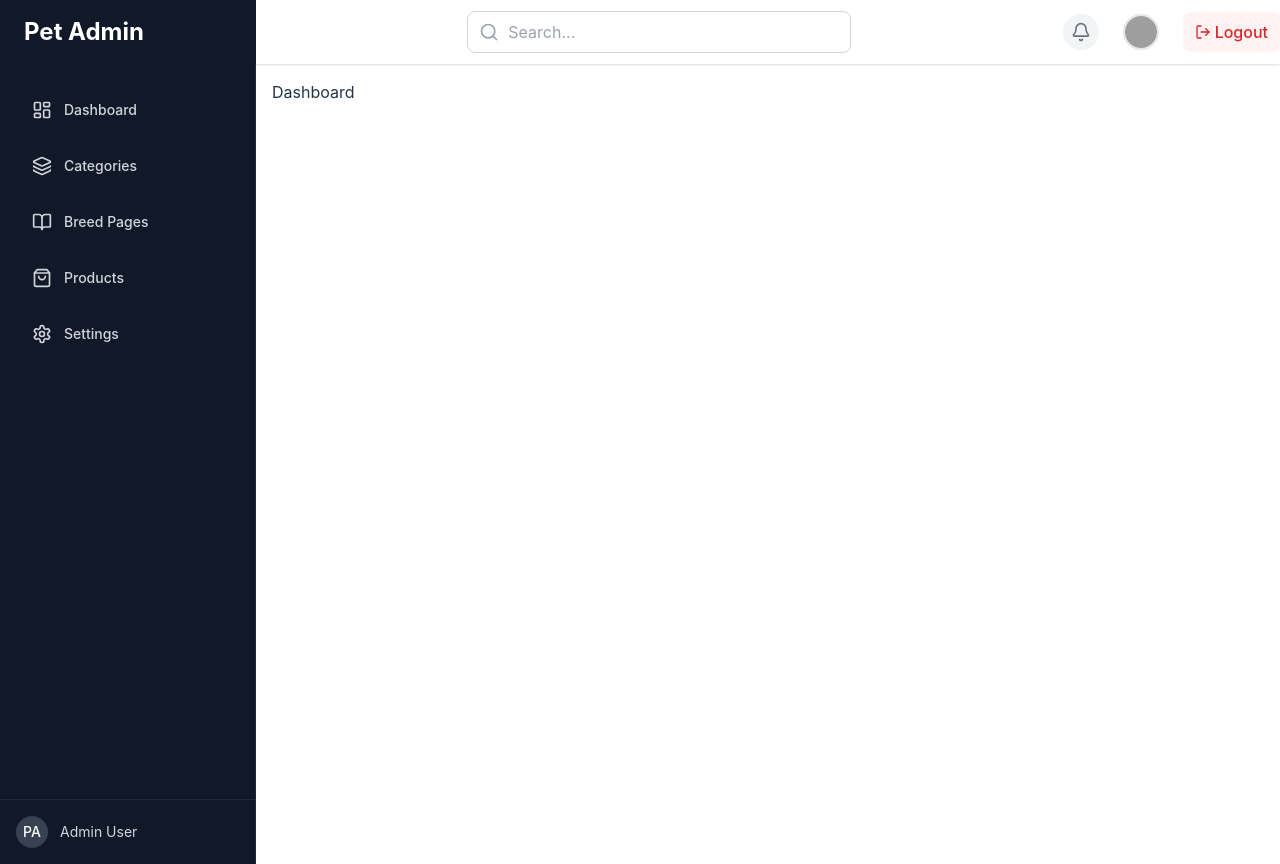
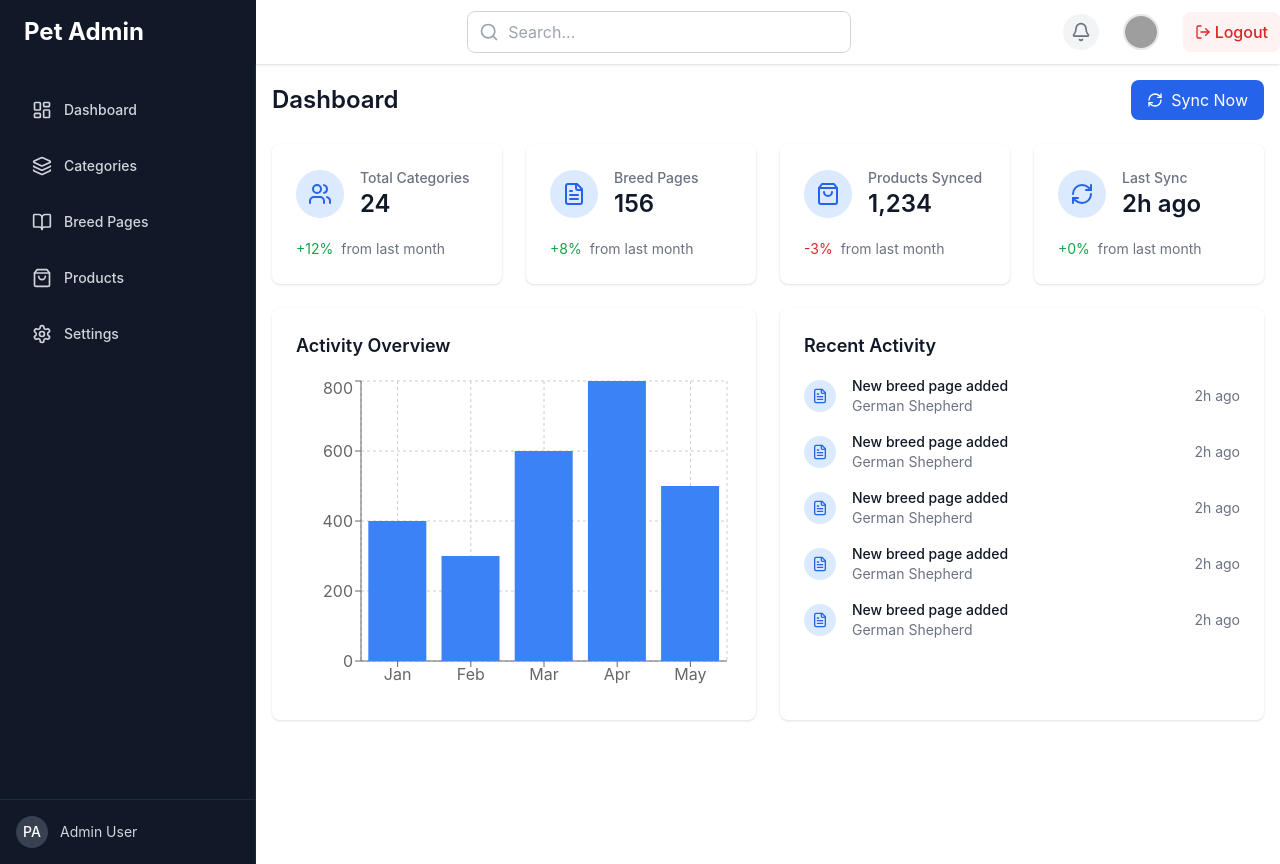
Before and after one commit to Mayank-Webseeder/shopifyAdmin_fronend, a React (Vite) app: page /dashboard in a window 1280 px wide. Built offline with nearby package versions, Linux system fonts and the light colour scheme; grey boxes are pictures that could not be loaded.

Commit message:
added Dashboard

```diff
--- a/src/pages/Dashboard.jsx
+++ b/src/pages/Dashboard.jsx
@@ -1,9 +1,89 @@
 import React from 'react';
+import { BarChart, Bar, XAxis, YAxis, CartesianGrid, Tooltip, ResponsiveContainer } from 'recharts';
+import { Users, ShoppingBag, FileText, RefreshCw } from 'lucide-react';
 
-const Dashboard = () => {
+const data = [
+  { name: 'Jan', value: 400 },
+  { name: 'Feb', value: 300 },
+  { name: 'Mar', value: 600 },
+  { name: 'Apr', value: 800 },
+  { name: 'May', value: 500 },
+];
+
+function StatCard({ icon: Icon, title, value, change }) {
   return (
-    <div>
-      <h1>Dashboard</h1>
+    <div className="bg-white p-6 rounded-lg shadow">
+      <div className="flex items-center">
+        <div className="p-3 rounded-full bg-blue-100 text-blue-600">
+          <Icon className="h-6 w-6" />
+        </div>
+        <div className="ml-4">
+          <p className="text-sm font-medium text-gray-500">{title}</p>
+          <p className="text-2xl font-semibold text-gray-900">{value}</p>
+        </div>
+      </div>
+      <div className="mt-4">
+        <span className={`text-sm ${change >= 0 ? 'text-green-600' : 'text-red-600'}`}>
+          {change >= 0 ? '+' : ''}{change}%
+        </span>
+        <span className="text-sm text-gray-500 ml-2">from last month</span>
+      </div>
+    </div>
+  );
+}
+
+const Dashboard = () =>{
+  return (
+    <div className="space-y-6">
+      <div className="flex justify-between items-center">
+        <h1 className="text-2xl font-semibold text-gray-900">Dashboard</h1>
+        <button className="flex items-center px-4 py-2 bg-blue-600 text-white rounded-lg hover:bg-blue-700">
+          <RefreshCw className="h-4 w-4 mr-2" />
+          Sync Now
+        </button>
+      </div>
+
+      <div className="grid grid-cols-1 md:grid-cols-2 lg:grid-cols-4 gap-6">
+        <StatCard icon={Users} title="Total Categories" value="24" change={12} />
+        <StatCard icon={FileText} title="Breed Pages" value="156" change={8} />
+        <StatCard icon={ShoppingBag} title="Products Synced" value="1,234" change={-3} />
+        <StatCard icon={RefreshCw} title="Last Sync" value="2h ago" change={0} />
+      </div>
+
+      <div className="grid grid-cols-1 lg:grid-cols-2 gap-6">
+        <div className="bg-white p-6 rounded-lg shadow">
+          <h2 className="text-lg font-semibold text-gray-900 mb-4">Activity Overview</h2>
+          <div className="h-80">
+            <ResponsiveContainer width="100%" height="100%">
+              <BarChart data={data}>
+                <CartesianGrid strokeDasharray="3 3" />
+                <XAxis dataKey="name" />
+                <YAxis />
+                <Tooltip />
+                <Bar dataKey="value" fill="#3B82F6" />
+              </BarChart>
+            </ResponsiveContainer>
+          </div>
+        </div>
+
+        <div className="bg-white p-6 rounded-lg shadow">
+          <h2 className="text-lg font-semibold text-gray-900 mb-4">Recent Activity</h2>
+          <div className="space-y-4">
+            {[1, 2, 3, 4, 5].map((i) => (
+              <div key={i} className="flex items-center">
+                <div className="h-8 w-8 rounded-full bg-blue-100 flex items-center justify-center">
+                  <FileText className="h-4 w-4 text-blue-600" />
+                </div>
+                <div className="ml-4">
+                  <p className="text-sm font-medium text-gray-900">New breed page added</p>
+                  <p className="text-sm text-gray-500">German Shepherd</p>
+                </div>
+                <span className="ml-auto text-sm text-gray-500">2h ago</span>
+              </div>
+            ))}
+          </div>
+        </div>
+      </div>
     </div>
   );
 }
```
